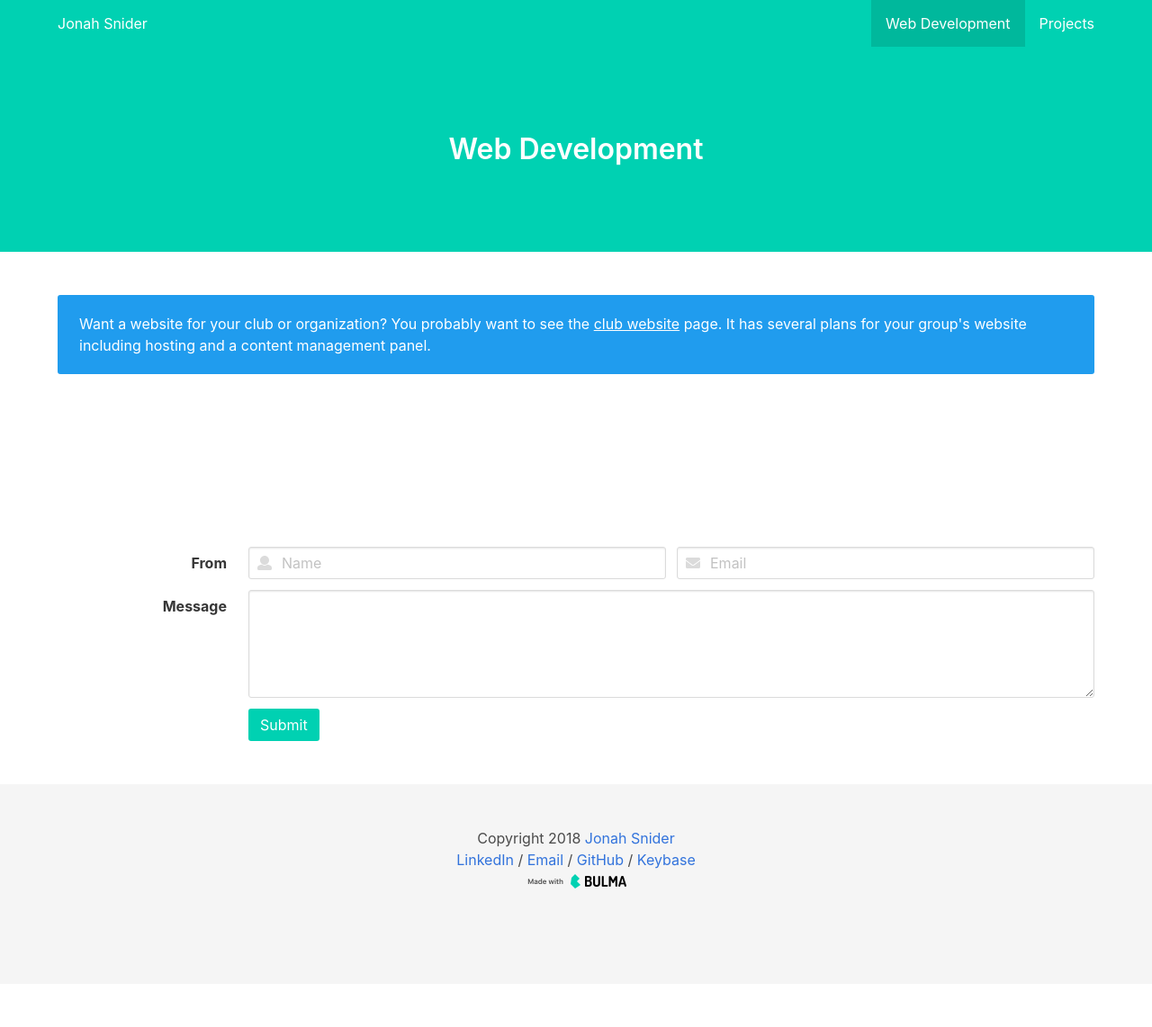
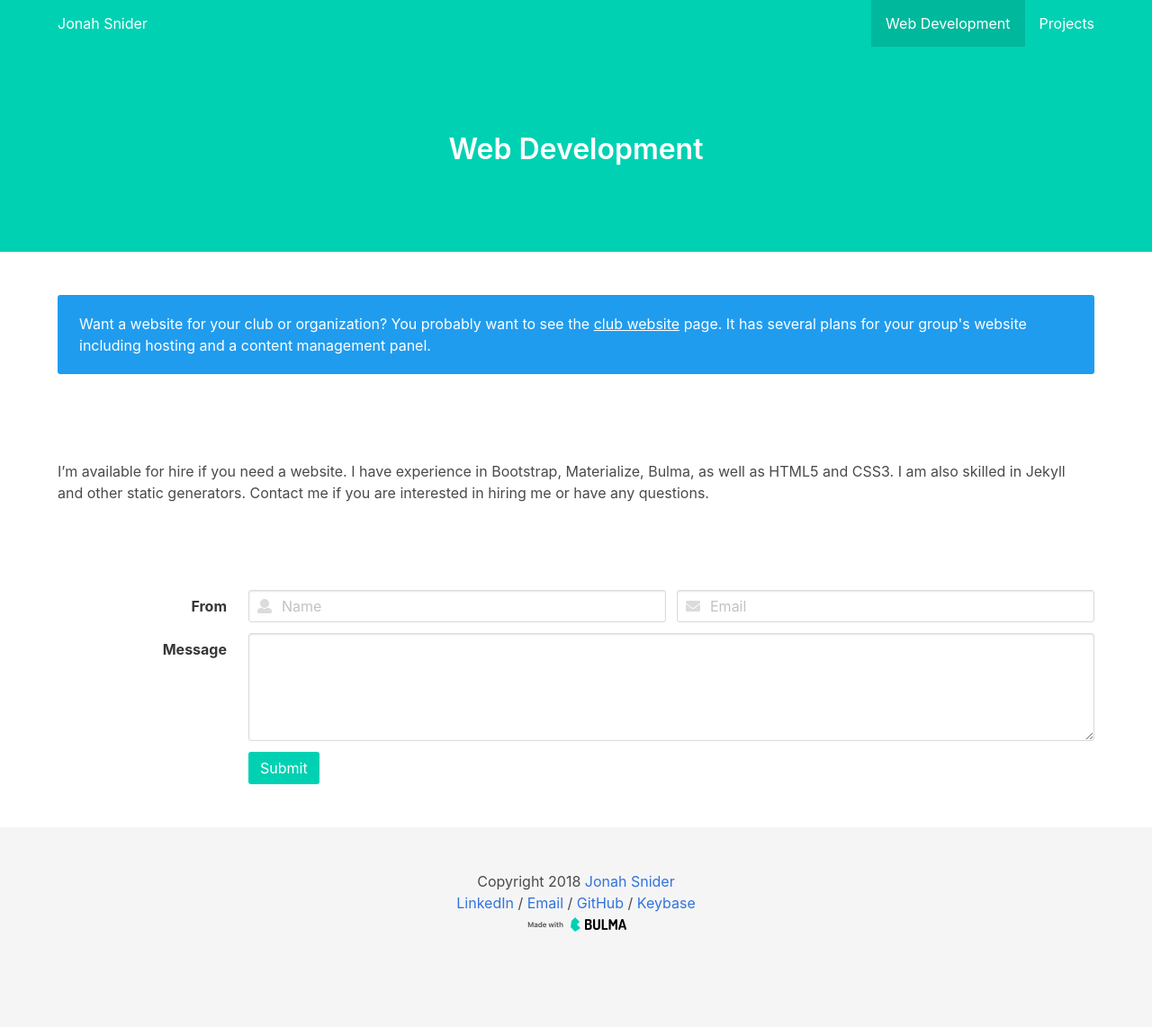
Before and after one commit to jonahsnider/jonahsnider.com, a Jekyll site: the page built from web.md, in a window 1280 px wide. Shown: the whole page at 90% size. Built offline with Jekyll 4.4.1, drawn with Linux system fonts in a browser that asks for light colours; before the commit the page ends 1094 px from its top, so only the background shows below that.

Commit message:
Update content

```diff
--- a/club-website.html
+++ b/club-website.html
@@ -1,5 +1,5 @@
 ---
 layout: club-website
 title: Club Websites
-subtitle: Ideal for groups, clubs, or organizations. I offer several packages that take the hassle out of having a website.
+subtitle: Ideal for groups, clubs, or organizations. I offer several packages that take the hassle out of having a website. Please contact me if you have any questions or are interested in purchasing something.
 ---
--- a/web.html
+++ /dev/null
@@ -1,4 +0,0 @@
----
-layout: web
-title: Web Development
----
--- /dev/null
+++ b/web.md
@@ -0,0 +1,5 @@
+---
+layout: web
+title: Web Development
+---
+I'm available for hire if you need a website. I have experience in Bootstrap, Materialize, Bulma, as well as HTML5 and CSS3. I am also skilled in Jekyll and other static generators. Contact me if you are interested in hiring me or have any questions.
```
